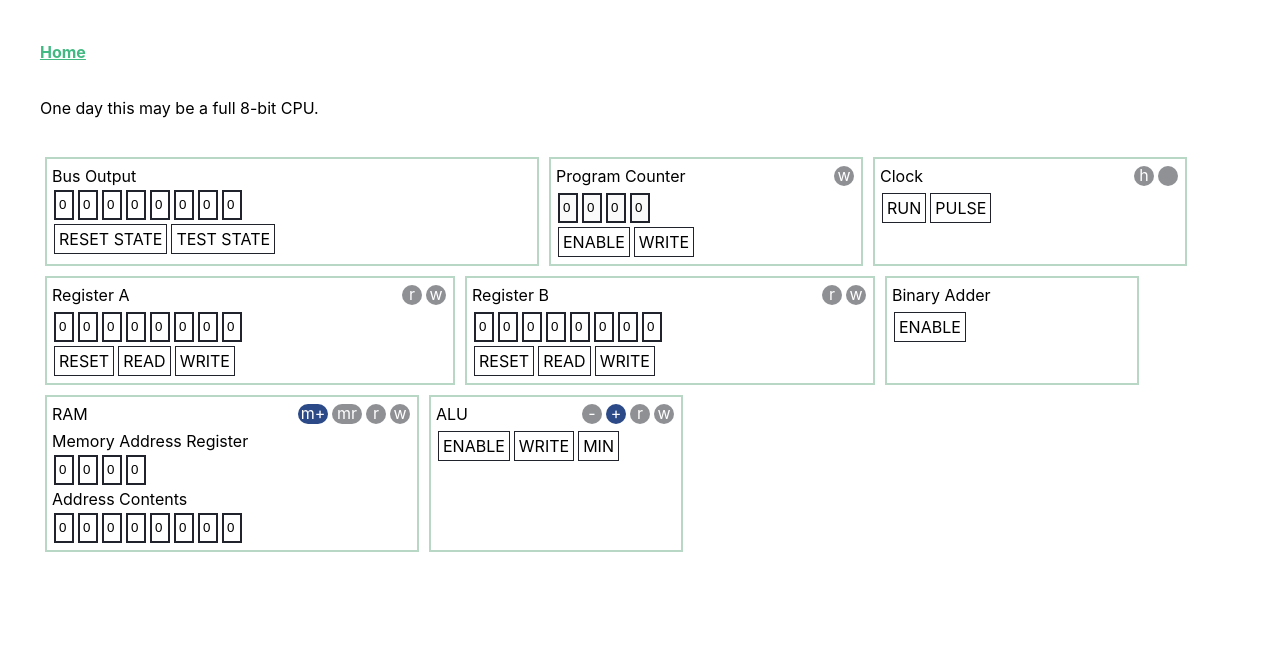
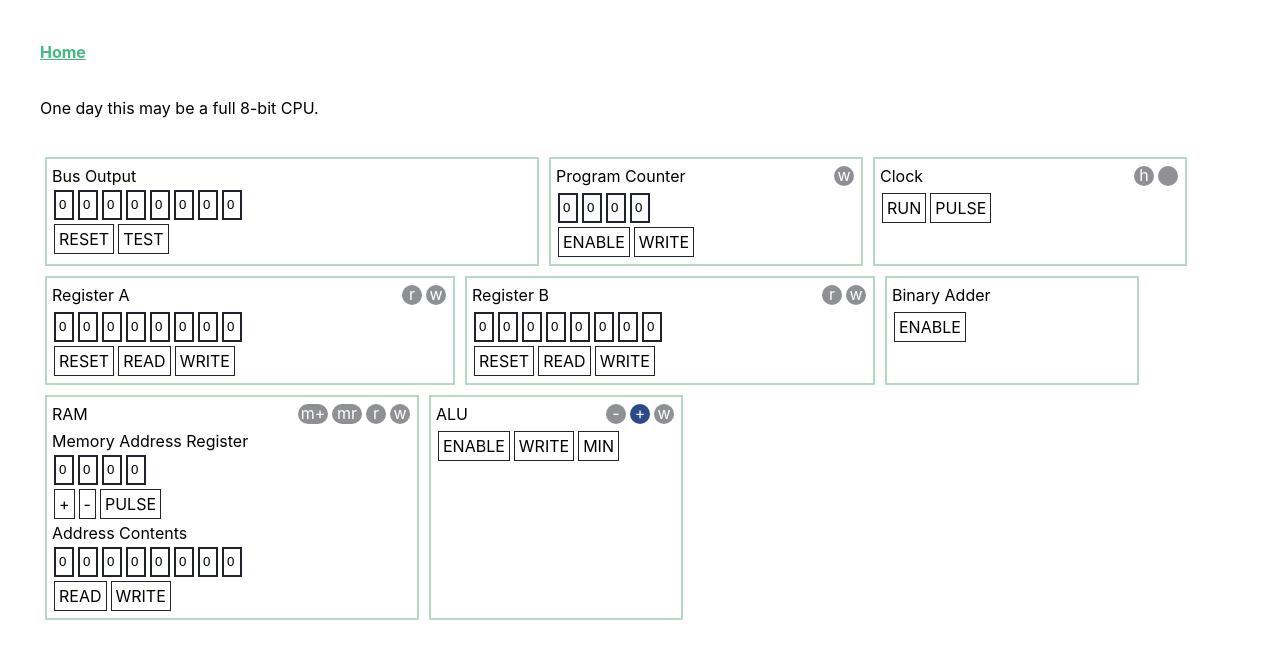
Before and after one commit to jacobpretorius/crazyman-pc, a Vue app: page / in a window 1280 px wide. Shown: the top 658 px of the page. Built offline with nearby package versions, Linux system fonts and the light colour scheme.

Commit message:
Read/Write RAM BUS operations

```diff
--- a/src/components/ALU/ALU.vue
+++ b/src/components/ALU/ALU.vue
@@ -2,16 +2,19 @@
   <div class="ALU">
     <h1>ALU</h1>
 
-    <div class="led" :class="{ redled : writeAluResultToBusLED }">
+    <div class="led"
+      :class="{ redled : writeAluResultToBusLED }"
+      title="Write results to BUS">
       <span>w</span>
     </div>
-    <div class="led" :class="{ redled : controlLines.aluEnabled }">
-      <span>r</span>
-    </div>
-    <div class="led" :class="{ blueled : !controlLines.aluSubtractionEnabled}">
+    <div class="led"
+      :class="{ blueled : !controlLines.aluSubtractionEnabled}"
+      title="Addition mode">
       <span>+</span>
     </div>
-    <div class="led" :class="{ blueled : controlLines.aluSubtractionEnabled }">
+    <div class="led"
+      :class="{ blueled : controlLines.aluSubtractionEnabled }"
+      title="Subtraction mode">
       <span>-</span>
     </div>
     <div class="break"></div>
@@ -79,13 +82,13 @@ export default {
       if (this.registersValid) {
         if (this.controlLines.aluSubtractionEnabled) {
           return boolArraySubtraction(
-            [...this.registers[this.registerNames[0]]],
-            [...this.registers[this.registerNames[1]]],
+            this.registers[this.registerNames[0]],
+            this.registers[this.registerNames[1]],
           );
         } else {
           return boolArrayAddition(
-            [...this.registers[this.registerNames[0]]],
-            [...this.registers[this.registerNames[1]]],
+            this.registers[this.registerNames[0]],
+            this.registers[this.registerNames[1]],
           );
         }
       } else {
--- a/src/components/BusOutput/BusOutput.vue
+++ b/src/components/BusOutput/BusOutput.vue
@@ -13,8 +13,8 @@
       />
     </div>
 
-    <button @click="handleResetBus">RESET STATE</button>
-    <button @click="handleTestState">TEST STATE</button>
+    <button @click="handleResetBus">RESET</button>
+    <button @click="handleTestState">TEST</button>
   </div>
 </template>
 
--- a/src/components/Clock/Clock.vue
+++ b/src/components/Clock/Clock.vue
@@ -2,9 +2,14 @@
   <div class="Clock">
     <h1>Clock</h1>
 
-    <div class="led" :class="{ greenled : this.clockHigh }"></div>
-    <div class="led" :class="{ blueled : this.controlLines.halt }">
-      <span title="halt">h</span>
+    <div class="led"
+      :class="{ greenled : this.clockHigh }"
+      title="Clock Pulse">
+    </div>
+    <div class="led"
+      :class="{ blueled : this.controlLines.halt }"
+      title="Clock HALTED">
+      <span>h</span>
     </div>
     <div class="break"></div>
 
--- a/src/components/RAM/RAM.vue
+++ b/src/components/RAM/RAM.vue
@@ -1,16 +1,24 @@
 <template>
   <div class="RAM">
     <h1>RAM</h1>
-    <div class="led" :class="{ redled : controlLines.writeMemoryContentsToBus }">
+    <div class="led"
+      :class="{ redled : controlLines.writeMemoryContentsToBus }"
+      title="Write memory contents to BUS">
       <span>w</span>
     </div>
-    <div class="led" :class="{ redled : controlLines.readMemoryContentsFromBus }">
+    <div class="led"
+      :class="{ redled : controlLines.readMemoryContentsFromBus }"
+      title="Read memory contents from BUS">
       <span>r</span>
     </div>
-    <div class="led led--w" :class="{ blueled : controlLines.ramMemoryAddressRegisterReadFromBus }">
+    <div class="led led--w"
+      :class="{ blueled : controlLines.ramMemoryAddressRegisterReadFromBus }"
+      title="Read MAR location from BUS">
       <span>mr</span>
     </div>
-    <div class="led led--w" :class="{ blueled : controlLines.ramMemoryAddressRegisterIncrement }">
+    <div class="led led--w"
+      :class="{ blueled : controlLines.ramMemoryAddressRegisterIncrement }"
+      title="MAR increment on clock pulse">
       <span>m+</span>
     </div>
     <div class="break"></div>
@@ -27,6 +35,10 @@
       />
     </div>
 
+    <button @click="incrementMemoryAddressRegister">+</button>
+    <button @click="decrementMemoryAddressRegister">-</button>
+    <button @click="incrementMemoryAddressRegister">PULSE</button>
+
     <h2>Address Contents</h2>
     <div class="input-area">
       <input
@@ -38,6 +50,9 @@
         :class="{ lineHigh : busLine === true }"
       />
     </div>
+
+    <button @click="readMemoryContentsFromBus">READ</button>
+    <button @click="writeMemoryContentsToBus">WRITE</button>
 
   </div>
 </template>
@@ -56,10 +71,12 @@ export default {
   computed: {
     ...mapState(['bus', 'memory' ,'clockHigh', 'controlLines']),
     displayMemoryAddressRegister() {
+      // Remember, reverse for output as we work with 0 (base10) as our first bit
       return [...this.memoryAddressRegister].reverse();
     },
     displayMemoryAddressContents() {
       let normalAddress = boolArrayToBase10(this.memoryAddressRegister);
+      // Remember, reverse for output as we work with 0 (base10) as our first bit
       return [...this.memory[normalAddress]].reverse();
     },
   },
@@ -68,20 +85,23 @@ export default {
       // We may move some of this to clock low...
       if (this.clockHigh) {
         if (this.controlLines.ramMemoryAddressRegisterReadFromBus) {
-          this.memoryAddressRegister = this.bus.slice(0, this.memoryAddressRegister.length);
-          this.setControlLine({
-            line: 'ramMemoryAddressRegisterReadFromBus',
-            value: false,
-          });
-        } else {
-          // In the else so we don't do both on one clock pulse
-          if (this.controlLines.ramMemoryAddressRegisterIncrement) {
-            this.incrementMemoryAddressRegister();
-            this.setControlLine({
-              line: 'ramMemoryAddressRegisterIncrement',
-              value: false,
-            });
-          }
+          this.memoryAddressRegisterReadFromBus();
+          return;
+        }
+
+        if (this.controlLines.ramMemoryAddressRegisterIncrement) {
+          this.incrementMemoryAddressRegister();
+          return;
+        }
+
+        if (this.controlLines.ramReadMemoryContentsFromBus) {
+          this.readMemoryContentsFromBus();
+          return;
+        }
+
+        if (this.controlLines.ramWriteMemoryContentsToBus) {
+          this.writeMemoryContentsToBus();
+          return;
         }
       }
     },
@@ -93,11 +113,8 @@ export default {
     ...mapMutations({
       setMemoryLocation: 'SET_MEMORY_LOCATION',
       setControlLine: 'UPDATE_CONTROL_LINES',
+      fullSetBus: 'FULL_SET_BUS',
     }),
-    incrementMemoryAddressRegister() {
-      let incremented = boolArrayToBase10(this.memoryAddressRegister) + 1;
-      this.memoryAddressRegister = base10ToBoolArray(incremented, this.memoryAddressRegister.length);
-    },
     initializeMemory() {
       let usableMemoryAddresses = this.bus.length * 2;
       let nullState = [false, false, false, false, false, false, false, false];
@@ -106,6 +123,31 @@ export default {
         this.setMemoryLocation({ memoryAddress: i, value: nullState});
       }
     },
+    memoryAddressRegisterReadFromBus() {
+      this.memoryAddressRegister = this.bus.slice(0, this.memoryAddressRegister.length);
+    },
+    incrementMemoryAddressRegister() {
+      let incremented = boolArrayToBase10(this.memoryAddressRegister) + 1;
+      this.memoryAddressRegister = base10ToBoolArray(incremented, this.memoryAddressRegister.length);
+    },
+    decrementMemoryAddressRegister() {
+      let dec = boolArrayToBase10(this.memoryAddressRegister) - 1;
+      this.memoryAddressRegister = base10ToBoolArray(dec, this.memoryAddressRegister.length);
+    },
+    readMemoryContentsFromBus() {
+      let currentMemoryLocation = boolArrayToBase10(this.memoryAddressRegister);
+      this.setMemoryLocation({
+        memoryAddress: currentMemoryLocation,
+        value: [...this.bus],
+      });
+       return;
+    },
+    writeMemoryContentsToBus() {
+      let currentMemoryLocation = boolArrayToBase10(this.memoryAddressRegister);
+      this.fullSetBus([...this.memory[currentMemoryLocation]]);
+       return;
+    },
+
   },
 }
 </script>
--- a/src/data/ControlLineModel.js
+++ b/src/data/ControlLineModel.js
@@ -9,7 +9,7 @@ const controlLineModel = {
 
   // RAM
   ramMemoryAddressRegisterReadFromBus: false, // Read MAR from bus
-  ramMemoryAddressRegisterIncrement: true, // Increment on clockhigh
+  ramMemoryAddressRegisterIncrement: false, // Increment on clockhigh
   ramWriteMemoryContentsToBus: false, // TODO
   ramReadMemoryContentsFromBus: false, // TODO
 
--- a/src/store.js
+++ b/src/store.js
@@ -44,6 +44,7 @@ export default new Vuex.Store({
     },
 
     // RAM
+    // memoryAddress: As base10 location
     SET_MEMORY_LOCATION: (state, payload) => {
       Vue.set(state.memory, payload.memoryAddress, payload.value);
     },
--- a/src/utils/BusConversions.js
+++ b/src/utils/BusConversions.js
@@ -1,7 +1,7 @@
 function boolArrayToBase10(array) {
   // Safely get the full bus values
   let str = '';
-  let flipped = array.reverse();
+  let flipped = [...array].reverse();
   for (let i = 0; i < flipped.length; i++) {
     if (flipped[i]) {
       if (flipped[i] === true) {
```
